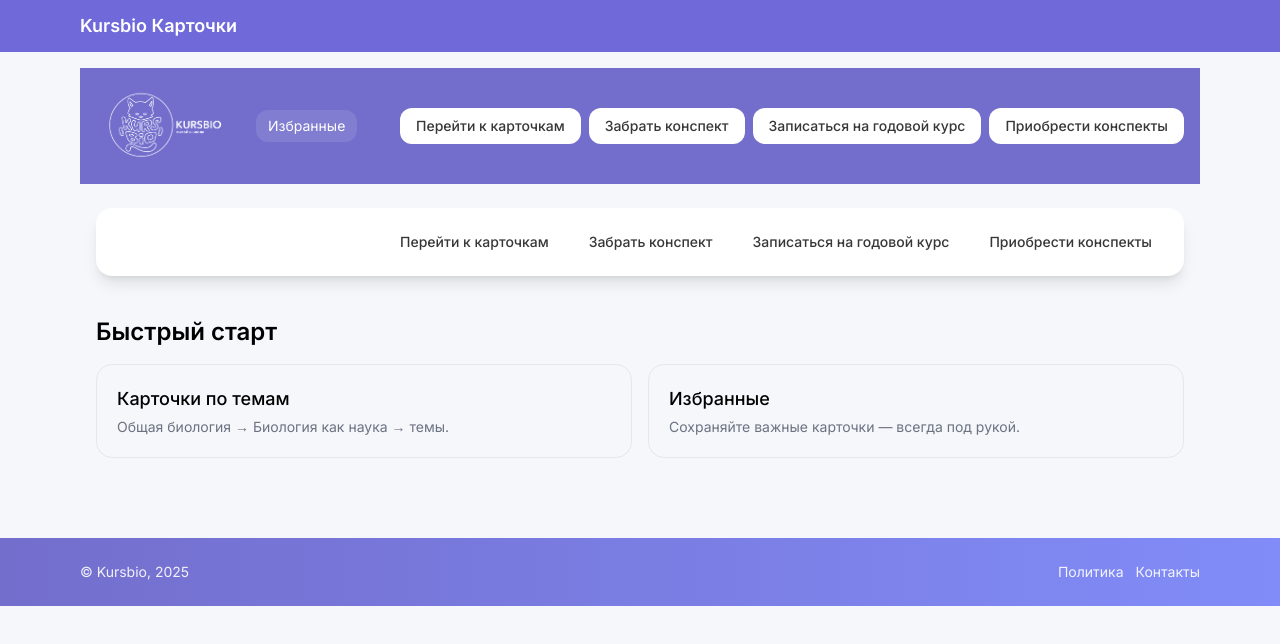
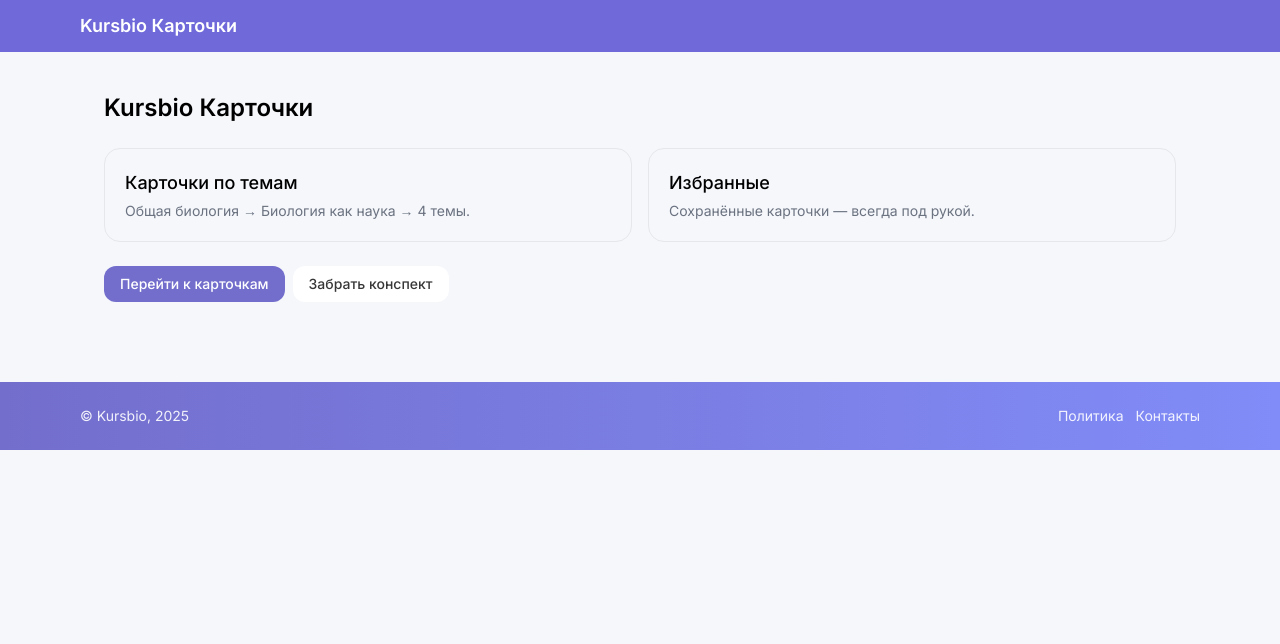
Before and after one commit to Cavor789/kursbio-flashcards, a Next.js app: page / in a window 1280 px wide. Shown: the top 644 px of the page. Built offline with nearby package versions, Linux system fonts and the light colour scheme.

Commit message:
Update page.tsx

```diff
--- a/app/page.tsx
+++ b/app/page.tsx
@@ -1,40 +1,24 @@
-// app/page.tsx
-import Link from 'next/link';
-import TopNav from '@/components/TopNav';
-
 export default function Home() {
   return (
-    <main>
-      <TopNav />
-      <div className="max-w-6xl mx-auto px-4 py-6 space-y-10">
-        {/* Герой с кнопками */}
-        <div className="card">
-          <div className="flex flex-wrap items-center gap-3">
-            <div className="text-lg font-semibold text-white/90">Kursbio Карточки</div>
-            <div className="ml-auto flex gap-2">
-              {/* Главное изменение: ведём на /biology */}
-              <Link href="/biology" className="btn btn-white">Перейти к карточкам</Link>
-              <a href="https://t.me/kursbio/11017" target="_blank" rel="noreferrer" className="btn btn-white">Забрать конспект</a>
-              <a href="https://kursbio.com/godege" target="_blank" rel="noreferrer" className="btn btn-white">Записаться на годовой курс</a>
-              <a href="https://kursbio.com/book" target="_blank" rel="noreferrer" className="btn btn-white">Приобрести конспекты</a>
-            </div>
-          </div>
-        </div>
+    <main className="max-w-6xl mx-auto p-6 space-y-6">
+      <h1 className="text-2xl font-semibold">Kursbio Карточки</h1>
 
-        {/* Быстрый старт (2 плитки) */}
-        <section className="space-y-4">
-          <h2 className="text-2xl font-semibold">Быстрый старт</h2>
-          <div className="grid grid-cols-1 md:grid-cols-2 gap-4">
-            <Link href="/biology" className="block p-5 rounded-2xl border hover:shadow">
-              <div className="text-lg font-medium">Карточки по темам</div>
-              <div className="text-sm text-gray-500 mt-1">Общая биология → Биология как наука → темы.</div>
-            </Link>
-            <Link href="/favorites" className="block p-5 rounded-2xl border hover:shadow">
-              <div className="text-lg font-medium">Избранные</div>
-              <div className="text-sm text-gray-500 mt-1">Сохраняйте важные карточки — всегда под рукой.</div>
-            </Link>
-          </div>
-        </section>
+      <section className="grid gap-4 sm:grid-cols-2">
+        <a href="/cards/bio" className="p-5 rounded-2xl border hover:shadow block">
+          <div className="text-lg font-medium">Карточки по темам</div>
+          <div className="text-sm text-gray-500 mt-1">Общая биология → Биология как наука → 4 темы.</div>
+        </a>
+        <a href="/favorites" className="p-5 rounded-2xl border hover:shadow block">
+          <div className="text-lg font-medium">Избранные</div>
+          <div className="text-sm text-gray-500 mt-1">Сохранённые карточки — всегда под рукой.</div>
+        </a>
+      </section>
+
+      <div className="flex gap-2">
+        <a href="/cards/bio" className="btn btn-primary">Перейти к карточкам</a>
+        <a href="https://t.me/kursbio/11017" target="_blank" rel="noreferrer" className="btn btn-white">
+          Забрать конспект
+        </a>
       </div>
     </main>
   );
```
